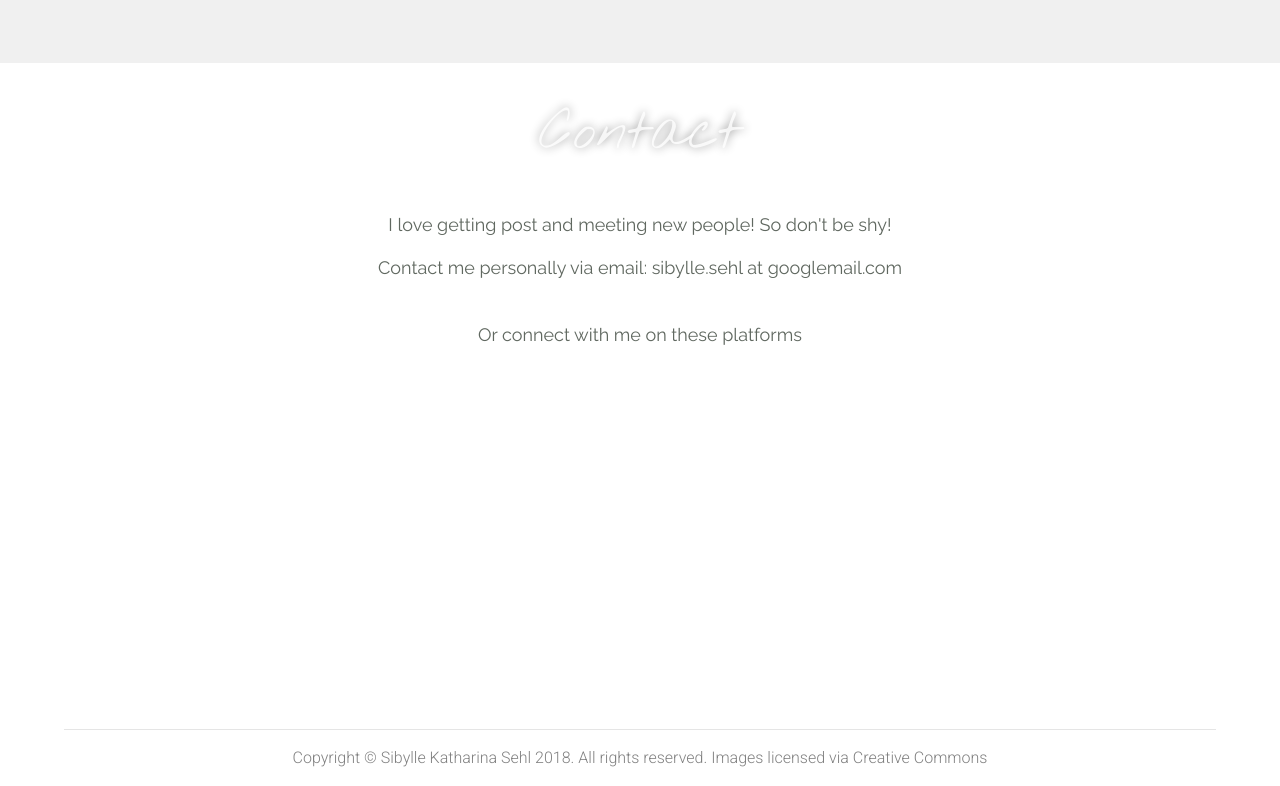
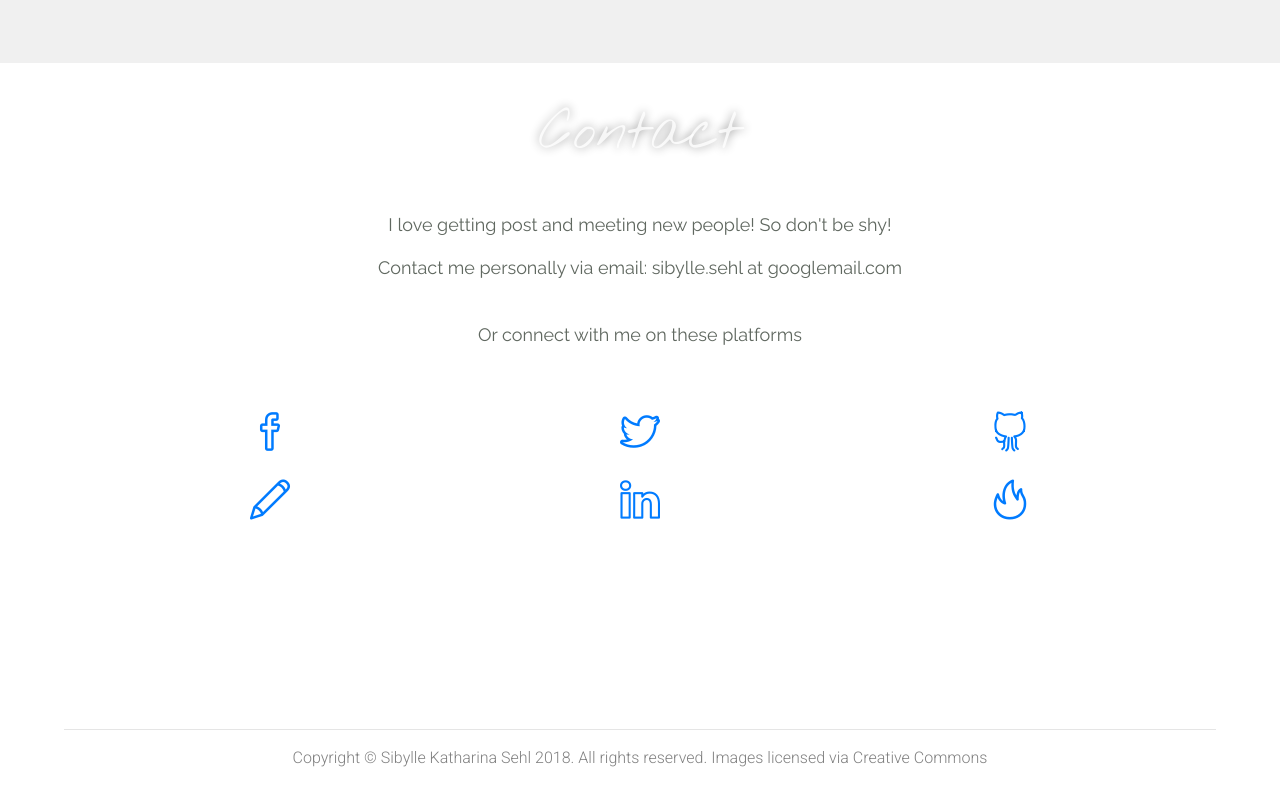
Before and after one commit to alaskaa/mygithubpage, a plain HTML site: page index.html in a window 1280 px wide. Shown: the part 4859-5645 px from the top of the page. Drawn offline with nearby package versions, Linux system fonts and the light colour scheme.

Commit message:
trying out links in body

```diff
--- a/index.html
+++ b/index.html
@@ -7,13 +7,14 @@
   <title>Sibylle Sehl</title>
   <!-- Bootstrap, fonts and font awesome -->
   <link rel="stylesheet" href="https://maxcdn.bootstrapcdn.com/font-awesome/4.5.0/css/font-awesome.min.css" />
-  <link rel="stylesheet" href="https://cdnjs.cloudflare.com/ajax/libs/simple-line-icons/2.4.1/css/simple-line-icons.css" media="print">
-  <link rel="stylesheet" href="https://cdn.jsdelivr.net/devicons/1.8.0/css/devicons.min.css" media="print">
+
   <link href="https://fonts.googleapis.com/css?family=Roboto:300|Raleway|Armata|Nothing+You+Could+Do" rel="stylesheet" type='text/css'>
   <link rel="stylesheet" href="https://maxcdn.bootstrapcdn.com/bootstrap/4.0.0/css/bootstrap.min.css" integrity="sha384-Gn5384xqQ1aoWXA+058RXPxPg6fy4IWvTNh0E263XmFcJlSAwiGgFAW/dAiS6JXm" crossorigin="anonymous">
   <link href="style.css" rel="stylesheet">
 </head>
 <body>
+  <link rel="stylesheet" href="https://cdnjs.cloudflare.com/ajax/libs/simple-line-icons/2.4.1/css/simple-line-icons.css">
+  <link rel="stylesheet" href="https://cdn.jsdelivr.net/devicons/1.8.0/css/devicons.min.css">
   <div>
     <section class="module parallax parallax-1" id="1">
       <div class="container">
```
Also changed, not shown: 1 other file.
